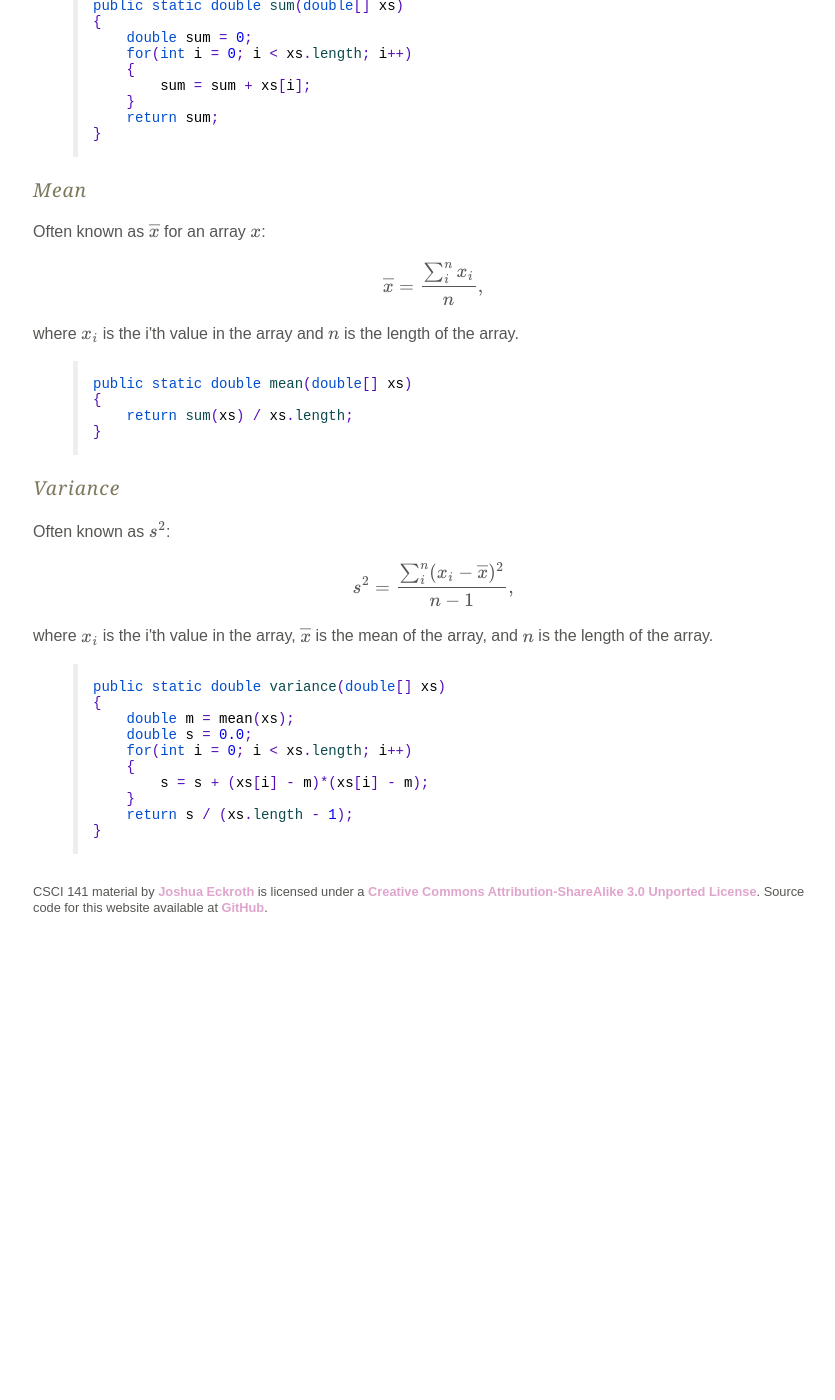
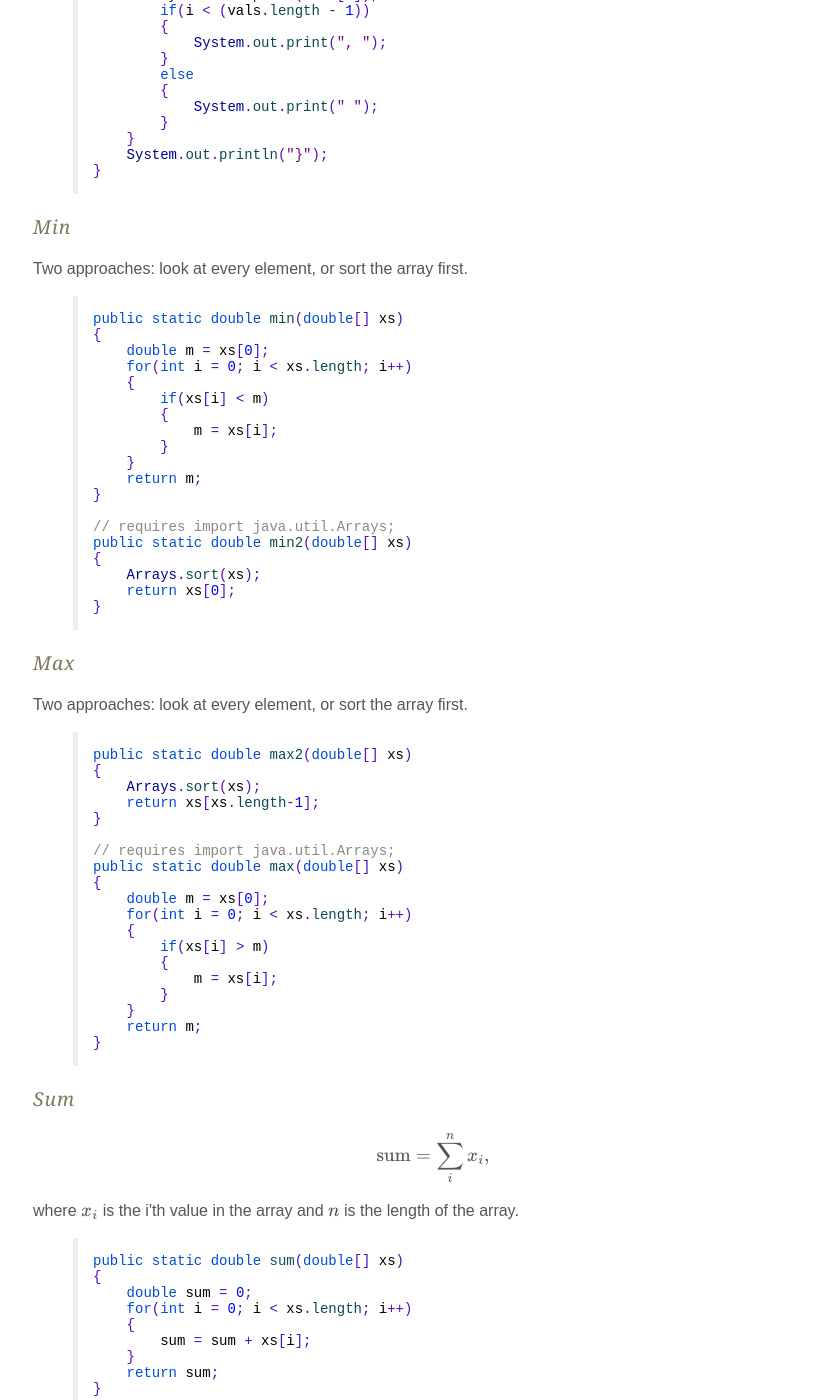
Before and after one commit to joshuaeckroth/csci141-website, a Jekyll site: the page built from lecture/arrays.markdown, in a window 1280 px wide and 1400 px high, scrolled down 2369 px. Shown: the whole window, without its empty margins (207-1042 px from the left). Built offline with Jekyll 4.4.1, drawn with Linux system fonts in a browser that asks for light colours; Markdown is read by kramdown in place of the engine named in the settings; formulas are drawn with MathJax 3; before the commit the page ends 3286 px from its top, so only the background shows below that; some of the changed text lies outside the part shown.

Commit message:
Added examples to Arrays notes.

```diff
--- a/lecture/arrays.markdown
+++ b/lecture/arrays.markdown
@@ -62,7 +62,35 @@ double[] vals = new double[count];
 
 ## Passing arrays to functions
 
+See examples below. It's as simple as specifying an array in the parameter list of the function, e.g.
+
+{% highlight java %}
+public static void prDoubleArr(double[] vals)
+{% endhighlight %}
+
 ## Returning arrays from functions
+
+Here is an example that generates a certain number of random doubles:
+
+{% highlight java %}
+// requires import java.util.Random;
+public static double[] makeRandomArray(int howMany)
+{
+    Random r = new Random();
+    double[] xs = new double[howMany];
+    for(int i = 0; i < howMany; i++)
+    {
+        xs[i] = r.nextDouble();
+    }
+    return xs;
+}
+{% endhighlight %}
+
+Use that function like so:
+
+{% highlight java %}
+double[] randVals = makeRandomArray(10);
+{% endhighlight %}
 
 ## Example functions
 
@@ -90,7 +118,55 @@ public static void prDoubleArr(double[] vals)
 
 ### Min
 
+Two approaches: look at every element, or sort the array first.
+
+{% highlight java %}
+public static double min(double[] xs)
+{
+    double m = xs[0];
+    for(int i = 0; i < xs.length; i++)
+    {
+        if(xs[i] < m)
+        {
+            m = xs[i];
+        }
+    }
+    return m;
+}
+
+// requires import java.util.Arrays;
+public static double min2(double[] xs)
+{
+    Arrays.sort(xs);
+    return xs[0];
+}
+{% endhighlight %}
+
 ### Max
+
+Two approaches: look at every element, or sort the array first.
+
+{% highlight java %}
+public static double max2(double[] xs)
+{
+    Arrays.sort(xs);
+    return xs[xs.length-1];
+}
+
+// requires import java.util.Arrays;
+public static double max(double[] xs)
+{
+    double m = xs[0];
+    for(int i = 0; i < xs.length; i++)
+    {
+        if(xs[i] > m)
+        {
+            m = xs[i];
+        }
+    }
+    return m;
+}
+{% endhighlight %}
 
 ### Sum
 
```
